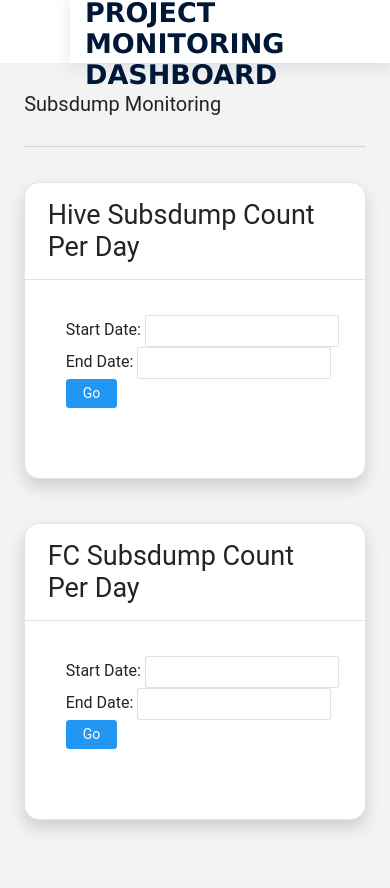
After one commit to kyleRegino/Dashboard, a Flask app: page /dq_subsdump_lzero in a window 390 px wide. The commit adds this page. Run offline with Flask 2, Linux system fonts and the light colour scheme; data that the repository does not hold is empty; parts of the project's set-up code (start-up, migrations or seed data) failed here and were passed over; some libraries are stand-ins or nearby versions; some web fonts are replaced.

Commit message:
added subsdump to lzero, fixed routes of ocs cdr's of lzero

```diff
--- a/smartdashboard/dq_checks/routes.py
+++ b/smartdashboard/dq_checks/routes.py
@@ -753,7 +753,7 @@ def dqchecks_update_threshold():
 
     return jsonify(threshold_cdrs)
 
-
+#SUBSDUMP
 @dq_blueprint.route('/dq_subsdump')
 def dq_subsdump():
     return render_template('dq_subsdump.html')
@@ -860,3 +860,7 @@ def dq_manvsoracle_lzero():
                                                 variance_sms = number_formatter(variance_dict["sms"]),
                                                 variance_clr = number_formatter(variance_dict["clr"])
                                                 )
+
+@dq_blueprint.route('/dq_subsdump_lzero')
+def dq_subsdump_lzero():
+    return render_template('dq_subsdump_lzero.html')
--- a/smartdashboard/templates/base_lzero.html
+++ b/smartdashboard/templates/base_lzero.html
@@ -85,6 +85,9 @@
                 <li class="nav-item">
                   <a class="nav-link" href="{{ url_for('dq_blueprint.dq_manvsoracle_lzero')}}">Manifests VS T1-FC</a>
                 </li>
+                <li class="nav-item">
+                  <a class="nav-link" href="{{ url_for('dq_blueprint.dq_subsdump_lzero')}}">Subsdumps</a>
+                </li>
               </ul>
             </div>
           </li>
--- /dev/null
+++ b/smartdashboard/templates/dq_subsdump_lzero.html
@@ -0,0 +1,89 @@
+{% extends 'base_lzero.html' %}
+{% block content %}
+<div class="row page-title-header">
+    <div class="col-12">
+        <div class="page-header">
+            <h4 class="page-title">Subsdump Monitoring</h4>
+        </div>
+    </div>
+
+</div>
+
+
+<!-- Hive Subsdump -->
+<div class='row'>
+    <div class="col-md-12">
+        <div class="card shadow mb-4 card-border">
+            <div class="card-header py-3 card-border-header">
+                <div class="row-1 align-items-end">
+                    <div class="col-11">
+                        <h1 class="h3 text-gray-800">Hive Subsdump Count Per Day</h1>
+                    </div>
+                </div>
+            </div>
+            <div class="card-body">
+                <div class="row">
+                    <div class="col-md-12 date-1">
+                        <form action="" method="post" id="hive_subsdump_form" autocomplete="off">
+                            Start Date:
+                            <input class="form-control" type="text" name="start_date" id="min_hive" required>
+                            End Date:
+                            <input class="form-control" type="text" name="end_date" id="max_hive" required>
+                            <input type="submit" id="search_date_hive" value="Go" class="btn btn-primary" />
+                        </form>
+                    </div>
+                </div>
+                <div class="row">
+                    <div class="col-md-12">
+                        <div id="subsdump_hive"></div>
+                    </div>
+                </div>
+            </div>
+        </div>
+    </div>
+</div>
+
+
+<!-- Oracle Subsdump -->
+<div class='row'>
+    <div class="col-md-12">
+        <div class="card shadow mb-4 card-border">
+            <div class="card-header py-3 card-border-header">
+                <div class="row-1 align-items-end">
+                    <div class="col-11">
+                        <h1 class="h3 text-gray-800">FC Subsdump Count Per Day</h1>
+                    </div>
+                </div>
+            </div>
+            <div class="card-body">
+                <div class="row">
+                    <div class="col-md-12 date-1">
+                        <form action="" method="post" id="oracle_subsdump_form"
+                            autocomplete="off">
+                            Start Date:
+                            <input class="form-control" type="text" name="start_date" id="min_oracle"
+                                value="{{ minDate }}" required>
+                            End Date:
+                            <input class="form-control" type="text" name="end_date" id="max_oracle"
+                                value="{{ maxDate }}" required>
+                            <input type="submit" id="search_date_oracle" value="Go" class="btn btn-primary" />
+                        </form>
+                    </div>
+                </div>
+                <div class="row">
+                    <div class="col-md-12">
+                        <div id="subsdump_oracle"></div>
+                    </div>
+                </div>
+            </div>
+        </div>
+    </div>
+</div>
+
+
+{% endblock content %}
+
+{% block scripts %}
+<script src="../static/js/subsdump_hive.js"></script>
+<script src="../static/js/subsdump_oracle.js"></script>
+{% endblock %}
--- a/smartdashboard/templates/sprint2_duration_lzero.html
+++ b/smartdashboard/templates/sprint2_duration_lzero.html
@@ -1,4 +1,4 @@
-{% extends 'base.html' %}
+{% extends 'base_lzero.html' %}
 {% block content %}
 <div class="row page-title-header">
     <div class="col-12">
--- a/smartdashboard/templates/sprint3_duration_lzero.html
+++ b/smartdashboard/templates/sprint3_duration_lzero.html
@@ -1,4 +1,4 @@
-{% extends 'base.html' %}
+{% extends 'base_lzero.html' %}
 {% block content %}
 <div class="row page-title-header">
     <div class="col-12">
```
